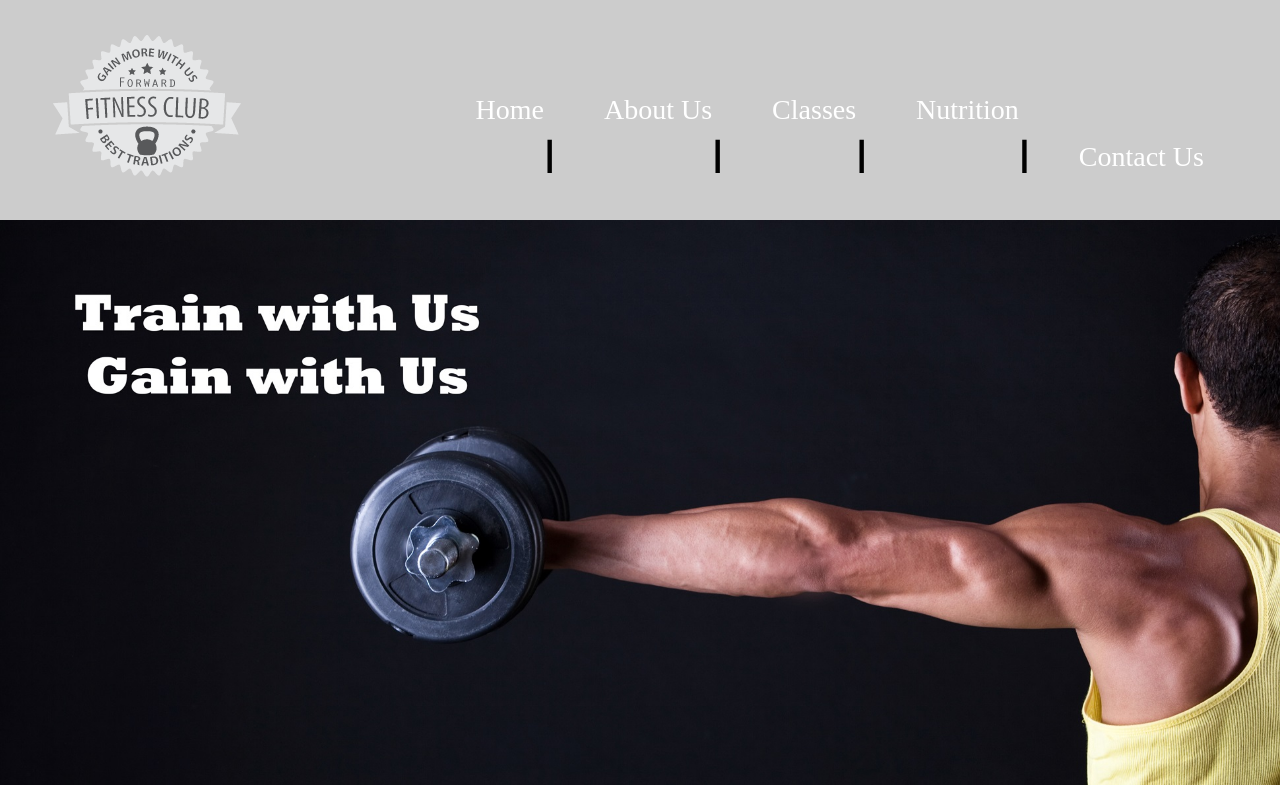
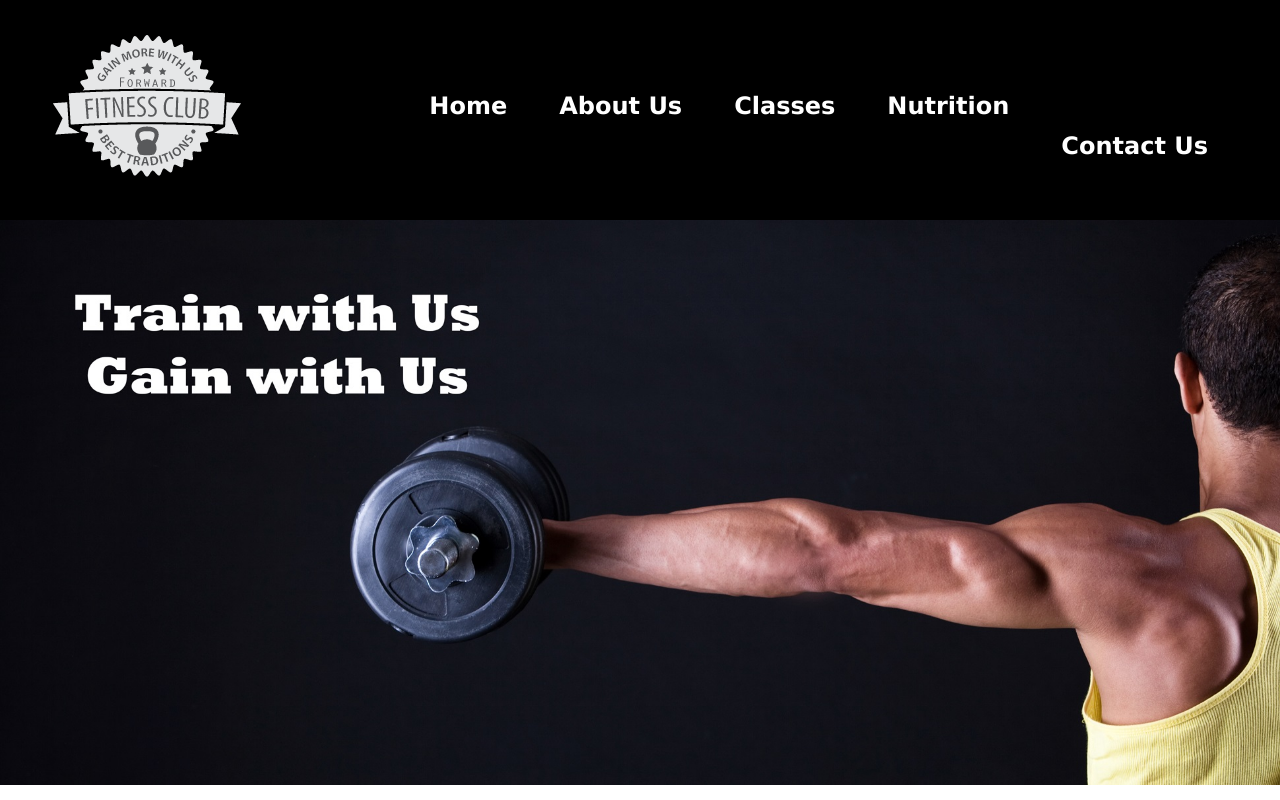
Before and after one commit to AlexWilliams1004/fitness, a plain HTML site: page index.html in a window 1280 px wide. Shown: the top 800 px of the page. Drawn offline with Linux system fonts and the light colour scheme.

Commit message:
Make the nav list bold and smaller.

```diff
--- a/css/styles.css
+++ b/css/styles.css
@@ -12,7 +12,7 @@ body, header, nav, main, footer, h1, div, img, ul {
 }
 
 body { /* Add the body selector */
-    background-color: #ccc; /* Set the background colour */
+    background-color: #000; /* Set the background colour */
 }
 
 img { /* Add the image selector */
@@ -76,7 +76,9 @@ nav ul { /* Add the ul selector nested within a new nav element */
 
 nav li { /* Add the li selector */
     display: inline-block;
-    font-size: 1.75em;
+    font-size: 1.5em;
+    font-family: Verdana, Arial, sans-serif;
+    font-weight: bold;
 }
 
 nav li a { /* Add the nav li a selector */
```
